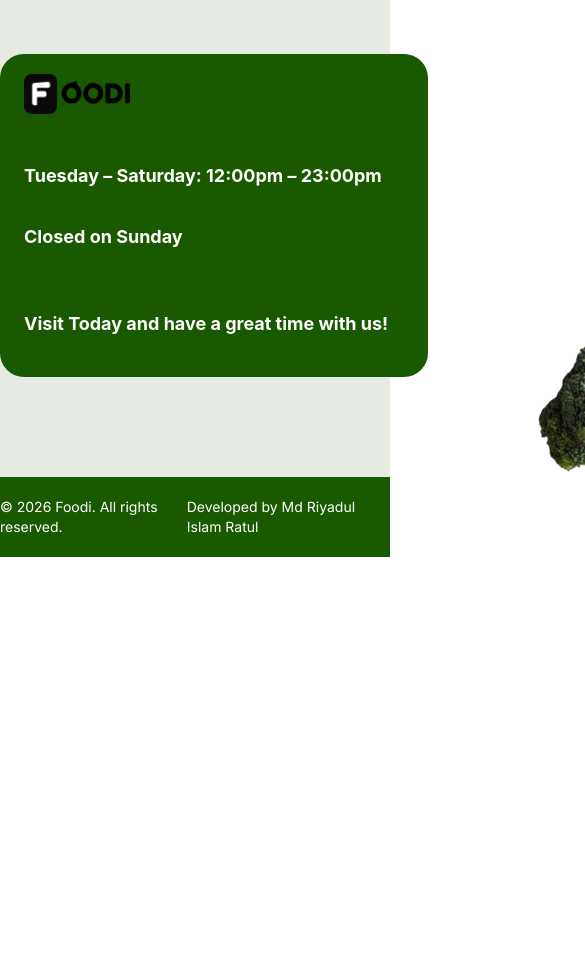
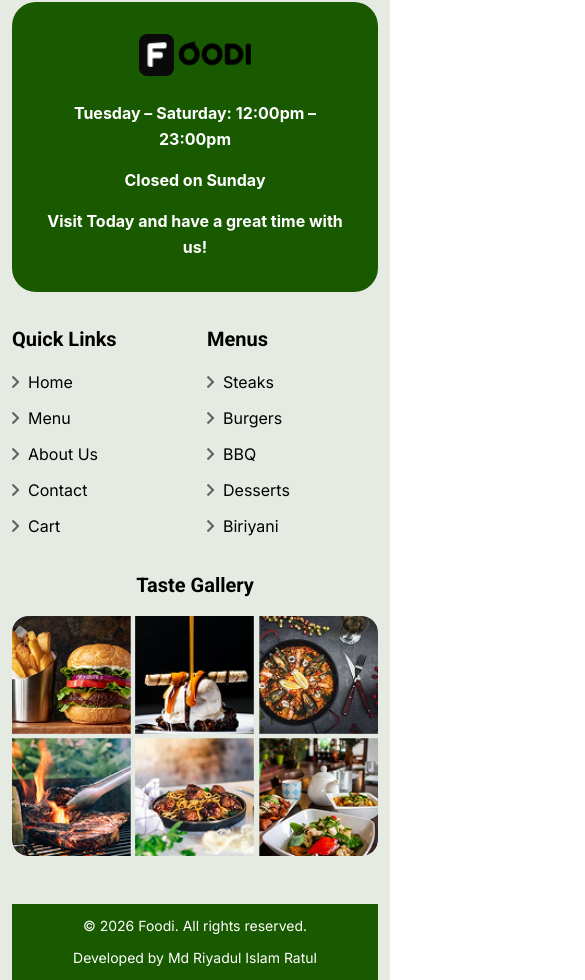
Before and after one commit to Riyadulislamratul/foodi_resturant, a React (Vite) app: page / in a window 390 px wide. Shown: the part 1010-1990 px from the top of the page, 585 px wide, since content can reach past the window. Before the commit the page ends 1567 px from the top, so only its background shows below. Built offline with nearby package versions, Linux system fonts and the light colour scheme.

Commit message:
Footer responsive and not found page added

```diff
--- a/src/components/Footer.jsx
+++ b/src/components/Footer.jsx
@@ -8,91 +8,213 @@ import FooterBottom from "../assets/footerbottom.png";
 
 const Footer = () => {
   return (
-    <Section className="bg-[#E5EBE3] mt-30">
+    <Section className="bg-[#E5EBE3] mt-30 overflow-hidden px-3">
       <Container className="max-w-331.25">
-        <div className="py-25">
-          <div className="grid grid-cols-[auto_1fr_1fr_1fr] gap-40 relative">
+        <div className="py-12 sm:py-16 lg:py-25">
+
+          {/* ================= DESKTOP / TABLET ================= */}
+          <div className="hidden lg:grid grid-cols-[auto_1fr_1fr_1fr] gap-20 xl:gap-40 relative">
             <div className="absolute -top-81 -left-73">
               <img src={FooterTop} alt="" />
             </div>
+
             <div className="absolute -bottom-42 -right-73">
               <img src={FooterBottom} alt="" />
             </div>
-            <div className="bg-[#195A00] rounded-3xl pr-10">
+
+            {/* Info Box */}
+            <div className="bg-[#195A00] rounded-3xl pr-10 hover:scale-[1.02] transition duration-300">
               <div className="w-32.5 h-15 pt-5 pl-6 pb-22">
                 <img src="./logo.png" alt="" className="w-full" />
               </div>
+
               <h3 className="text-white text-[18px] font-bold pb-8.5 pl-6 text-nowrap">
                 Tuesday – Saturday: 12:00pm – 23:00pm
               </h3>
+
               <h3 className="text-white text-[18px] font-bold pl-6 pb-15 text-nowrap">
                 Closed on Sunday
               </h3>
-              <h3 className="text-white text-[18px] font-bold  pl-6 pb-10 text-nowrap">
+
+              <h3 className="text-white text-[18px] font-bold pl-6 pb-10 text-nowrap">
                 Visit Today and have a great time with us!
               </h3>
             </div>
+
+            {/* Quick Links */}
             <div className="text-nowrap pt-8">
-              <h3 className="font-roboto font-bold text-[20px]">Quick Links</h3>
-              <div className="flex items-center mt-6 cursor-pointer font-inter text-lg">
-                <img src={Symbol} alt="" />
-                <span className="pl-2">Home</span>
+              <h3 className="font-roboto font-bold text-[20px]">
+                Quick Links
+              </h3>
+
+              {["Home", "Menu", "About Us", "Contact", "Cart"].map(
+                (item, index) => (
+                  <div
+                    key={index}
+                    className={`flex items-center ${
+                      index === 0 ? "mt-6" : "mt-4"
+                    } cursor-pointer font-inter text-lg group`}
+                  >
+                    <img
+                      src={Symbol}
+                      alt=""
+                      className="group-hover:translate-x-1 transition duration-300"
+                    />
+                    <span className="pl-2 group-hover:text-[#195A00] transition duration-300">
+                      {item}
+                    </span>
                   </div>
-              <div className="flex items-center mt-4 cursor-pointer font-inter text-lg">
-                <img src={Symbol} alt="" />
-                <span className="pl-2">Menu</span>
+                )
+              )}
             </div>
-              <div className="flex items-center mt-4 cursor-pointer font-inter text-lg">
-                <img src={Symbol} alt="" />
-                <span className="pl-2">About Us</span>
+
+            {/* Menus */}
+            <div className="text-nowrap pt-8">
+              <h3 className="font-roboto font-bold text-[20px]">Menus</h3>
+
+              {["Steaks", "Burgers", "BBQ", "Desserts", "Biriyani"].map(
+                (item, index) => (
+                  <div
+                    key={index}
+                    className={`flex items-center ${
+                      index === 0 ? "mt-6" : "mt-4"
+                    } cursor-pointer font-inter text-lg group`}
+                  >
+                    <img
+                      src={Symbol}
+                      alt=""
+                      className="group-hover:translate-x-1 transition duration-300"
+                    />
+                    <span className="pl-2 group-hover:text-[#195A00] transition duration-300">
+                      {item}
+                    </span>
                   </div>
-              <div className="flex items-center mt-4 cursor-pointer font-inter text-lg">
-                <img src={Symbol} alt="" />
-                <span className="pl-2">Contact</span>
+                )
+              )}
             </div>
-              <div className="flex items-center mt-4 font-inter text-lg cursor-pointer">
-                <img src={Symbol} alt="" />
-                <span className="pl-2">Cart</span>
+
+            {/* Gallery */}
+            <div className="pt-8">
+              <h3 className="font-roboto font-bold text-[20px]">
+                Taste Gallery
+              </h3>
+
+              <div className="w-89 h-50 mt-5 overflow-hidden rounded-xl">
+                <img
+                  src={TasteGallery}
+                  alt="Taste Gallery"
+                  className="w-full rounded-xl hover:scale-105 transition duration-500"
+                />
               </div>
             </div>
-            <div className="text-nowrap pt-8">
-              <h3 className="font-roboto font-bold text-[20px]">Menus</h3>
-              <div className="flex items-center mt-6 cursor-pointer font-inter text-lg">
-                <img src={Symbol} alt="" />
-                <span className="pl-2">Steaks</span>
           </div>
-              <div className="flex items-center mt-4 cursor-pointer font-inter text-lg">
-                <img src={Symbol} alt="" />
-                <span className="pl-2">Burgers</span>
+
+          {/* ================= MOBILE ================= */}
+          <div className="lg:hidden flex flex-col gap-8">
+
+            {/* Logo + Info */}
+            <div className="bg-[#195A00] rounded-3xl px-6 py-8 text-center">
+              <div className="w-28 mx-auto mb-6">
+                <img src="./logo.png" alt="" className="w-full" />
               </div>
-              <div className="flex items-center mt-4 cursor-pointer font-inter text-lg">
-                <img src={Symbol} alt="" />
-                <span className="pl-2">BBQ</span>
+
+              <h3 className="text-white text-base font-bold leading-relaxed">
+                Tuesday – Saturday: 12:00pm – 23:00pm
+              </h3>
+
+              <h3 className="text-white text-base font-bold mt-4">
+                Closed on Sunday
+              </h3>
+
+              <h3 className="text-white text-base font-bold mt-4 leading-relaxed">
+                Visit Today and have a great time with us!
+              </h3>
             </div>
-              <div className="flex items-center mt-4 font-inter text-lg cursor-pointer">
-                <img src={Symbol} alt="" />
-                <span className="pl-2">Desserts</span>
+
+            {/* Links + Menu */}
+            <div className="grid grid-cols-2 gap-6">
+
+              {/* Quick Links */}
+              <div>
+                <h3 className="font-roboto font-bold text-[20px] mb-4">
+                  Quick Links
+                </h3>
+
+                <div className="space-y-3">
+                  {["Home", "Menu", "About Us", "Contact", "Cart"].map(
+                    (item, index) => (
+                      <div
+                        key={index}
+                        className="flex items-center cursor-pointer font-inter text-base group"
+                      >
+                        <img
+                          src={Symbol}
+                          alt=""
+                          className="group-hover:translate-x-1 transition duration-300"
+                        />
+                        <span className="pl-2 group-hover:text-[#195A00] transition duration-300">
+                          {item}
+                        </span>
                       </div>
-              <div className="flex items-center mt-4 font-inter text-lg cursor-pointer">
-                <img src={Symbol} alt="" />
-                <span className="pl-2">Biriyani</span>
+                    )
+                  )}
                 </div>
               </div>
-            <div className=" pt-8">
-              <h3 className="font-roboto font-bold text-[20px]">Taste Gallery</h3>
-              <div className="w-89 h-50 mt-5">
-                <img src={TasteGallery} alt="Taste Gallery" className="w-full rounded-xl" />
+
+              {/* Menus */}
+              <div>
+                <h3 className="font-roboto font-bold text-[20px] mb-4">
+                  Menus
+                </h3>
+
+                <div className="space-y-3">
+                  {["Steaks", "Burgers", "BBQ", "Desserts", "Biriyani"].map(
+                    (item, index) => (
+                      <div
+                        key={index}
+                        className="flex items-center cursor-pointer font-inter text-base group"
+                      >
+                        <img
+                          src={Symbol}
+                          alt=""
+                          className="group-hover:translate-x-1 transition duration-300"
+                        />
+                        <span className="pl-2 group-hover:text-[#195A00] transition duration-300">
+                          {item}
+                        </span>
+                      </div>
+                    )
+                  )}
+                </div>
+              </div>
+            </div>
+
+            {/* Mobile Gallery */}
+            <div>
+              <h3 className="font-roboto font-bold text-[20px] mb-4 text-center">
+                Taste Gallery
+              </h3>
+
+              <div className="w-full overflow-hidden rounded-2xl">
+                <img
+                  src={TasteGallery}
+                  alt="Taste Gallery"
+                  className="w-full rounded-2xl hover:scale-105 transition duration-500"
+                />
               </div>
             </div>
           </div>
         </div>
       </Container>
-      <div className="bg-[#195A00] ">
-        <div className="max-w-331.25 mx-auto flex justify-between">
-          <p className=" text-white  text-sm font-inter py-5">
+
+      {/* Bottom Footer */}
+      <div className="bg-[#195A00]">
+        <div className="max-w-331.25 mx-auto flex flex-col md:flex-row justify-between items-center px-4 sm:px-6">
+          <p className="text-white text-sm font-inter py-3 md:py-5 text-center">
             &copy; 2026 Foodi. All rights reserved.
           </p>
-        <p className=" text-white  text-sm font-inter py-5">
+
+          <p className="text-white text-sm font-inter pb-3 md:pb-5 md:pt-5 text-center">
             Developed by Md Riyadul Islam Ratul
           </p>
         </div>
--- a/src/components/Hero.jsx
+++ b/src/components/Hero.jsx
@@ -36,8 +36,8 @@ const Hero = () => {
         <FloatingImage
           src={Leaf2}
           className="
-          top-20
-            lg:top-16 xl:top-4 left-2
+          top-30
+            lg:top-26 xl:top-30 left-2
             w-24 sm:w-25 lg:w-20 xl:w-53.5
           "
           duration={2}
```
Also changed, not shown: src/components/Header.jsx (+13 -12 lines), src/pages/NotFoundPage.jsx (+59 -5 lines), src/assets/not_found.png (added). Lines whose indentation alone changed are shown as unchanged.
